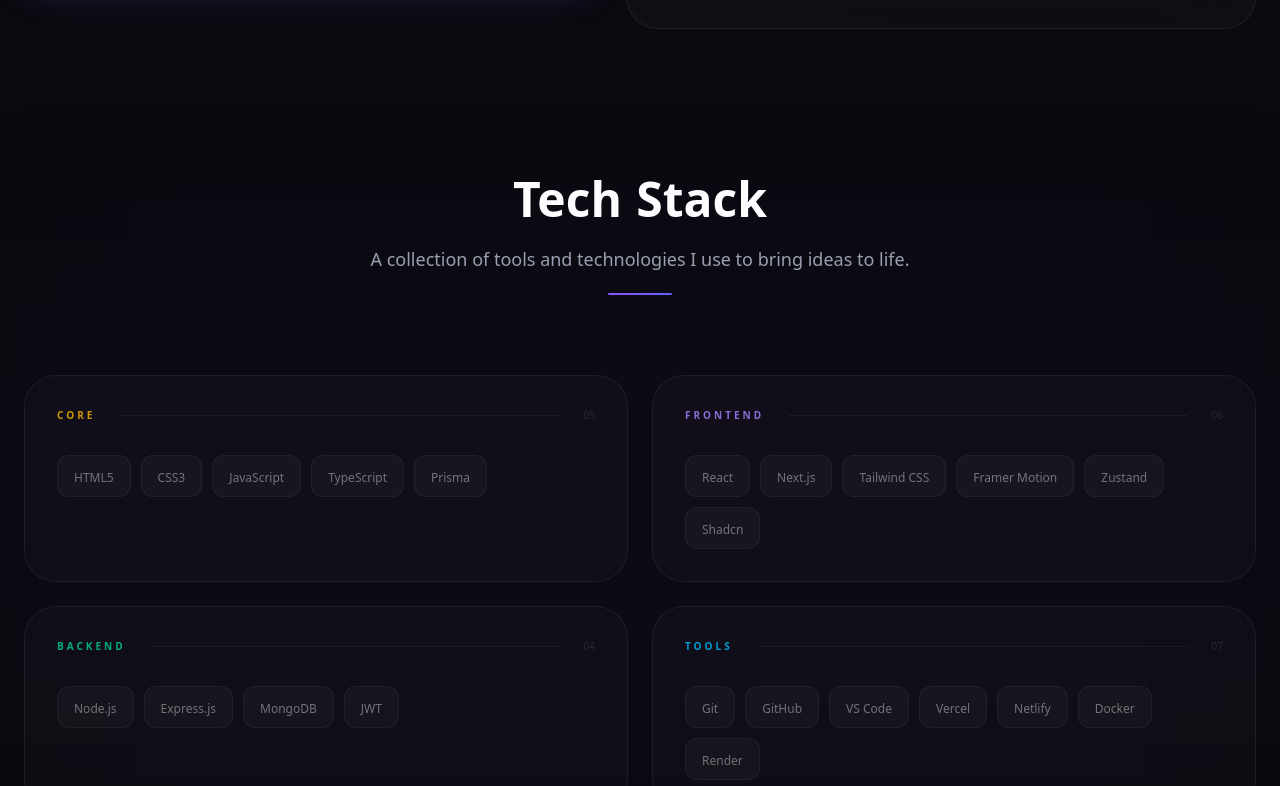
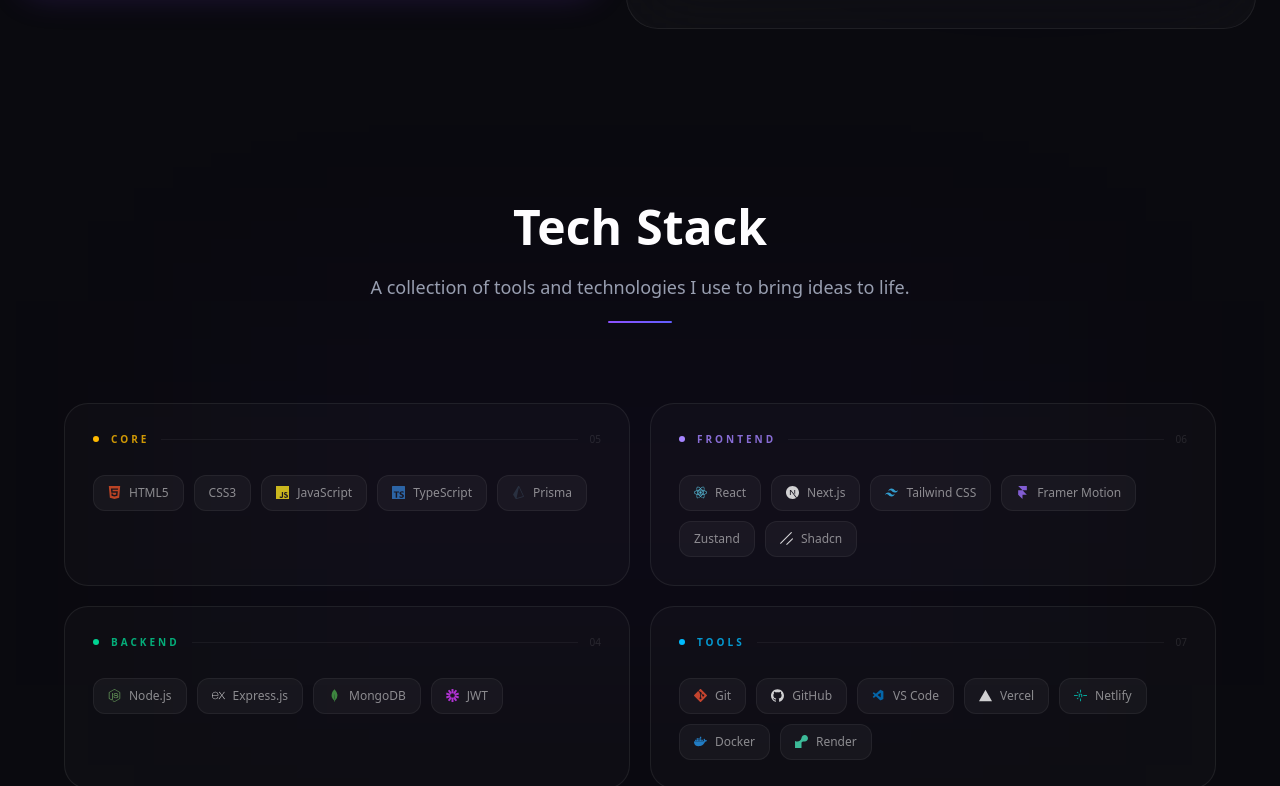
Before and after one commit to tawchifulislam/portfolio, a Next.js app: page / in a window 1280 px wide. Shown: the part 1819-2605 px from the top of the page. Built offline with nearby package versions, Linux system fonts and the light colour scheme.

Commit message:
refactor: enhance TechStack component with improved styling and icon integration

```diff
--- a/src/components/sections/TechStack.jsx
+++ b/src/components/sections/TechStack.jsx
@@ -1,8 +1,32 @@
 'use client';
 
 import { motion } from 'framer-motion';
+
 import { techStack } from '@/lib/data';
 import SectionTitle from '../ui/SectionTitle';
+import {
+  SiCss,
+  SiDocker,
+  SiExpress,
+  SiFramer,
+  SiGit,
+  SiGithub,
+  SiHtml5,
+  SiJavascript,
+  SiJsonwebtokens,
+  SiMongodb,
+  SiNetlify,
+  SiNextdotjs,
+  SiNodedotjs,
+  SiPrisma,
+  SiReact,
+  SiRender,
+  SiShadcnui,
+  SiTailwindcss,
+  SiTypescript,
+  SiVercel,
+} from 'react-icons/si';
+import { VscVscode } from 'react-icons/vsc';
 
 const categories = [
   {
@@ -10,50 +34,74 @@ const categories = [
     label: 'Core',
     color: 'from-amber-500/10 to-transparent',
     border: 'hover:border-amber-500/30',
+    dot: 'bg-amber-400',
     text: 'text-amber-400/80',
-    glow: 'group-hover:bg-amber-500/5',
   },
   {
     key: 'frontend',
     label: 'Frontend',
     color: 'from-violet-500/10 to-transparent',
     border: 'hover:border-violet-500/30',
+    dot: 'bg-violet-400',
     text: 'text-violet-400/80',
-    glow: 'group-hover:bg-violet-500/5',
   },
   {
     key: 'backend',
     label: 'Backend',
     color: 'from-emerald-500/10 to-transparent',
     border: 'hover:border-emerald-500/30',
+    dot: 'bg-emerald-400',
     text: 'text-emerald-400/80',
-    glow: 'group-hover:bg-emerald-500/5',
   },
   {
     key: 'tools',
     label: 'Tools',
     color: 'from-sky-500/10 to-transparent',
     border: 'hover:border-sky-500/30',
+    dot: 'bg-sky-400',
     text: 'text-sky-400/80',
-    glow: 'group-hover:bg-sky-500/5',
   },
 ];
+
+const techIcons = {
+  HTML5: { icon: SiHtml5, color: '#E34F26' },
+  CSS3: { icon: SiCss, color: '#1572B6' },
+  JavaScript: { icon: SiJavascript, color: '#F7DF1E' },
+  TypeScript: { icon: SiTypescript, color: '#3178C6' },
+  Prisma: { icon: SiPrisma, color: '#2D3748' },
+  React: { icon: SiReact, color: '#61DAFB' },
+  'Next.js': { icon: SiNextdotjs, color: '#FFFFFF' },
+  'Tailwind CSS': { icon: SiTailwindcss, color: '#38BDF8' },
+  'Framer Motion': { icon: SiFramer, color: '#9C6FFF' },
+  Shadcn: { icon: SiShadcnui, color: '#FFFFFF' },
+  'Node.js': { icon: SiNodedotjs, color: '#6DA55F' },
+  'Express.js': { icon: SiExpress, color: '#FFFFFF' },
+  MongoDB: { icon: SiMongodb, color: '#47A248' },
+  JWT: { icon: SiJsonwebtokens, color: '#D63AFF' },
+  Git: { icon: SiGit, color: '#F05032' },
+  GitHub: { icon: SiGithub, color: '#FFFFFF' },
+  'VS Code': { icon: VscVscode, color: '#007ACC' },
+  Vercel: { icon: SiVercel, color: '#FFFFFF' },
+  Netlify: { icon: SiNetlify, color: '#00C7B7' },
+  Docker: { icon: SiDocker, color: '#2496ED' },
+  Render: { icon: SiRender, color: '#46E3B7' },
+};
 
 export default function TechStack() {
   return (
     <section
       id="techstack"
-      className="relative py-17 px-4 sm:px-6 overflow-hidden"
+      className="relative py-24 px-4 sm:px-6 overflow-hidden"
     >
-      <div className="absolute top-1/2 left-1/2 -translate-x-1/2 -translate-y-1/2 w-full max-w-7xl h-125 bg-violet-600/3 blur-[120px] pointer-events-none" />
+      <div className="absolute top-1/2 left-1/2 -translate-x-1/2 -translate-y-1/2 w-full max-w-4xl h-96 bg-violet-600/3 blur-[120px] pointer-events-none" />
 
-      <div className="max-w-7xl mx-auto">
+      <div className="max-w-6xl mx-auto">
         <SectionTitle
           title="Tech Stack"
           subtitle="A collection of tools and technologies I use to bring ideas to life."
         />
 
-        <div className="mt-20 grid grid-cols-1 md:grid-cols-2 gap-6">
+        <div className="mt-20 grid grid-cols-1 md:grid-cols-2 gap-5">
           {categories.map((category, ci) => {
             const filtered = techStack.filter(t => t.category === category.key);
             return (
@@ -63,39 +111,60 @@ export default function TechStack() {
                 whileInView={{ opacity: 1, y: 0 }}
                 viewport={{ once: true }}
                 transition={{ delay: ci * 0.1, duration: 0.6 }}
-                className={`group relative p-8 rounded-4xl bg-white/2 border border-white/6 ${category.border} transition-all duration-500 overflow-hidden`}
+                className={`group relative p-7 rounded-3xl bg-white/2 border border-white/7 ${category.border} transition-all duration-500 overflow-hidden`}
               >
+                {/* Gradient bg on hover */}
                 <div
-                  className={`absolute inset-0 bg-linear-to-br ${category.color} opacity-0 group-hover:opacity-100 transition-opacity duration-500`}
-                />
-                <div
-                  className={`absolute -right-12 -top-12 w-32 h-32 blur-3xl opacity-0 group-hover:opacity-20 transition-opacity duration-500 ${category.glow}`}
+                  className={`absolute inset-0 bg-linear-to-br ${category.color} opacity-0 group-hover:opacity-100 transition-opacity duration-500 rounded-3xl`}
                 />
 
-                <div className="relative flex justify-between items-center mb-8">
+                {/* Header */}
+                <div className="relative flex items-center gap-3 mb-7">
+                  <span
+                    className={`w-1.5 h-1.5 rounded-full ${category.dot}`}
+                  />
                   <span
                     className={`text-[10px] font-black tracking-[0.3em] uppercase ${category.text}`}
                   >
                     {category.label}
                   </span>
-                  <div className="h-px flex-1 mx-6 bg-white/5" />
+                  <div className="h-px flex-1 bg-white/5" />
                   <span className="text-[10px] font-medium text-white/10 tabular-nums">
-                    {filtered.length.toString().padStart(2, '0')}
+                    {String(filtered.length).padStart(2, '0')}
                   </span>
                 </div>
 
+                {/* Tech badges */}
                 <div className="relative flex flex-wrap gap-2.5">
-                  {filtered.map((tech, i) => (
+                  {filtered.map(tech => {
+                    const techData = techIcons[tech.name];
+                    const Icon = techData?.icon;
+                    const iconColor = techData?.color || '#FFFFFF';
+
+                    return (
                       <motion.div
                         key={tech.name}
-                      whileHover={{ y: -3, scale: 1.02 }}
-                      className="px-4 py-2 rounded-xl bg-white/3 border border-white/5 hover:bg-white/8 hover:border-white/12 transition-all duration-300"
+                        whileHover={{ y: -3, scale: 1.04 }}
+                        transition={{
+                          type: 'spring',
+                          stiffness: 400,
+                          damping: 20,
+                        }}
+                        className="flex items-center gap-2 px-3.5 py-2 rounded-xl bg-white/4 border border-white/6 hover:bg-white/8 hover:border-white/12 transition-all duration-300 cursor-default"
                       >
-                      <span className="text-[12px] font-medium text-white/40 group-hover:text-white/80 transition-colors">
+                        {Icon && (
+                          <Icon
+                            size={13}
+                            style={{ color: iconColor }}
+                            className="shrink-0 opacity-80"
+                          />
+                        )}
+                        <span className="text-[12px] font-medium text-white/50 group-hover:text-white/80 transition-colors duration-300 whitespace-nowrap">
                           {tech.name}
                         </span>
                       </motion.div>
-                  ))}
+                    );
+                  })}
                 </div>
               </motion.div>
             );
```
Lines whose indentation alone changed are shown as unchanged.
